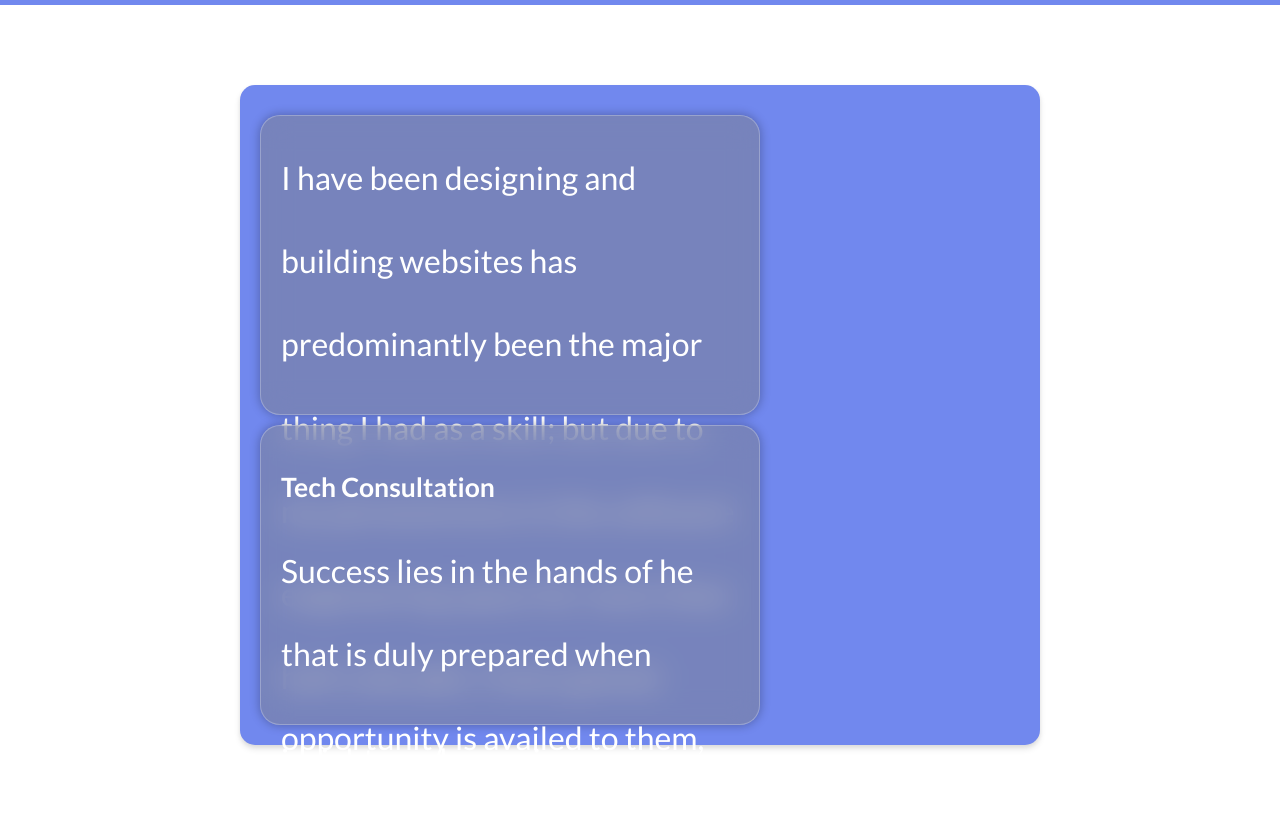
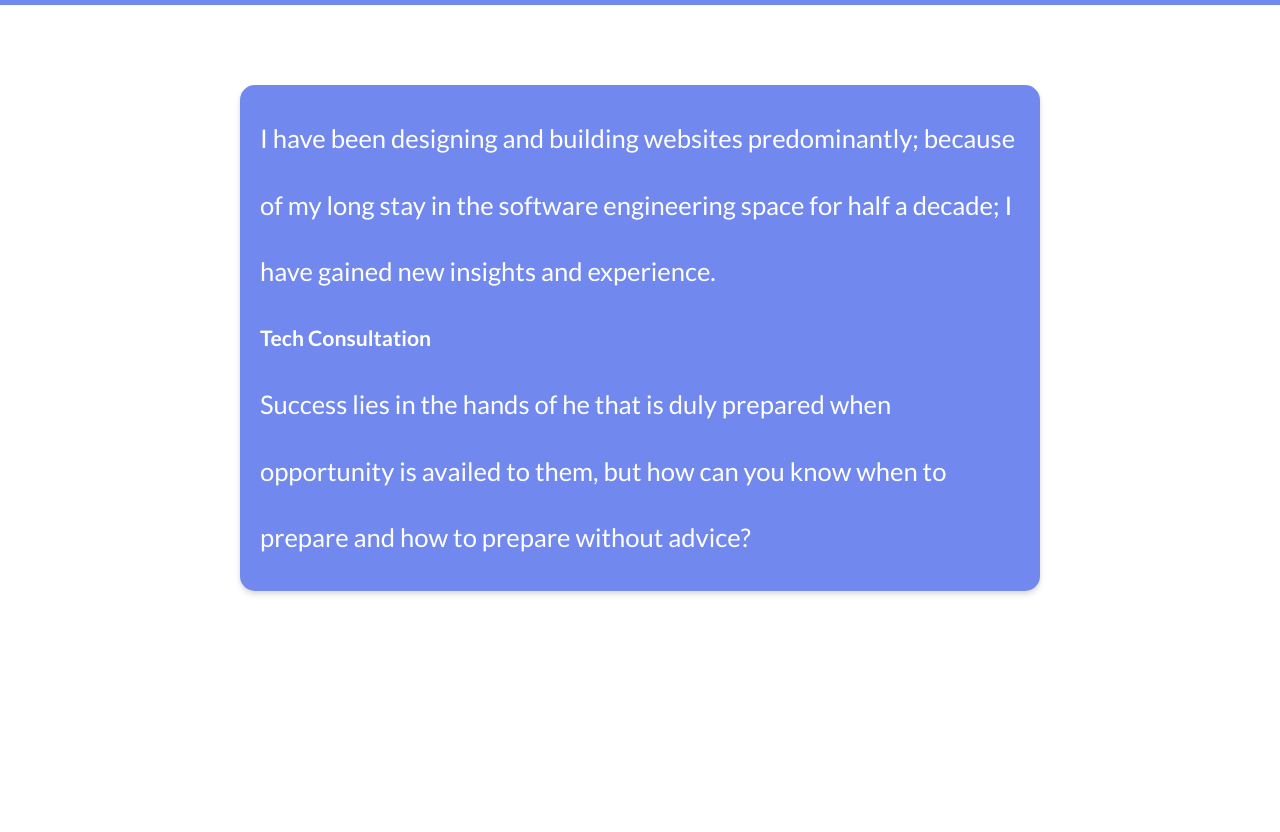
Before and after one commit to Samsonroyal/Samson-Portfolio, a plain HTML site: page skills.html in a window 1280 px wide. Shown: the part 55-887 px from the top of the page. After the commit the page ends 800 px from the top, so only its background shows below. Drawn offline with Linux system fonts and the light colour scheme.

Commit message:
change styles on skills page

```diff
--- a/skills.html
+++ b/skills.html
@@ -6,7 +6,7 @@
     <meta name="viewport" content="width=device-width, initial-scale=1.0">
     <title>Were Samson - Skills</title>
     <link rel="stylesheet" href="index.css">
-    <link rel="stylesheet" href="skills.css">
+    <link rel="stylesheet" href="">
 </head>
 
 <body>
@@ -37,9 +37,8 @@
     <div class="content  square purple">
         <div class="big-card">
 
-            <p class="p-heading">I have been designing and building websites has predominantly been the major thing I
-                had as a skill; but due to my perseverence in the software engineering space for more than half a
-                decade; I have gained insights and experience.
+            <p class="p-heading">I have been designing and building websites predominantly; because of my long stay in the software engineering space for half a
+                decade; I have gained new insights and experience.
 
             <p class="card-footer"></p>
         </div>
```
